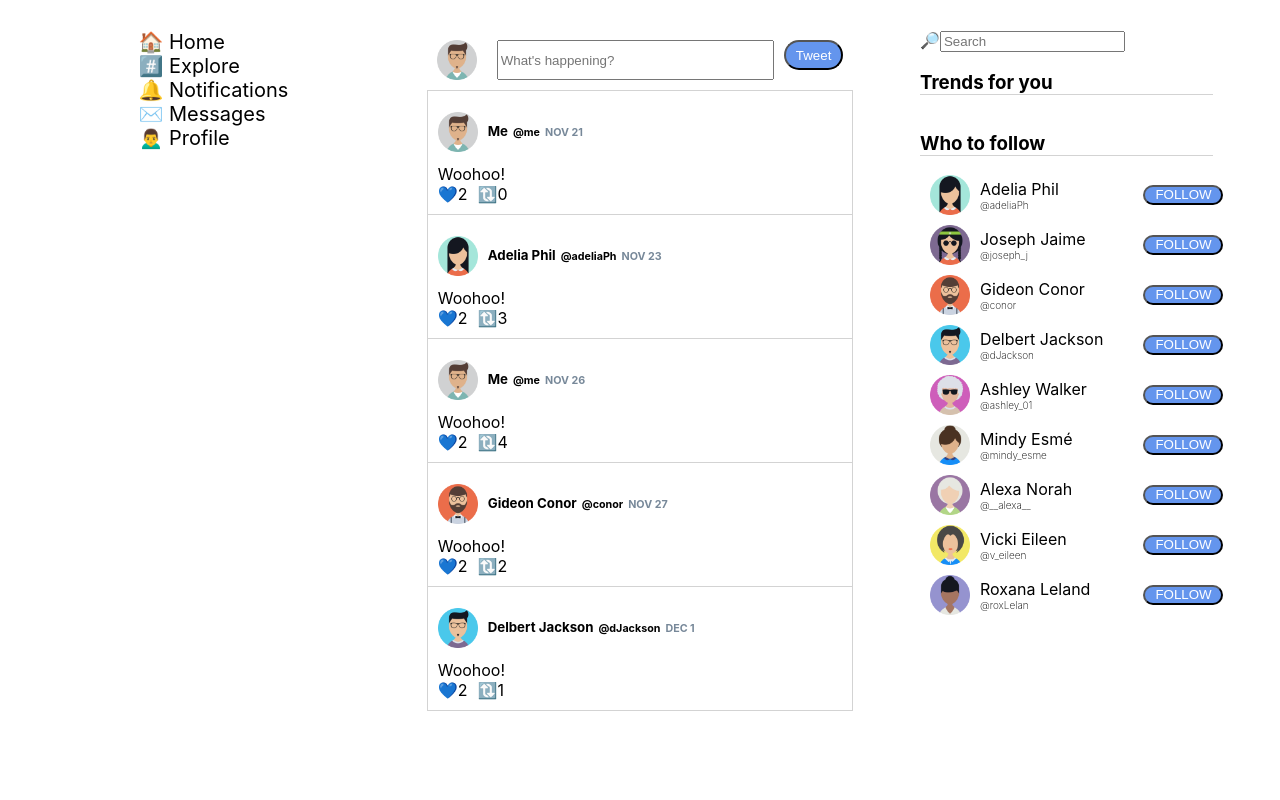
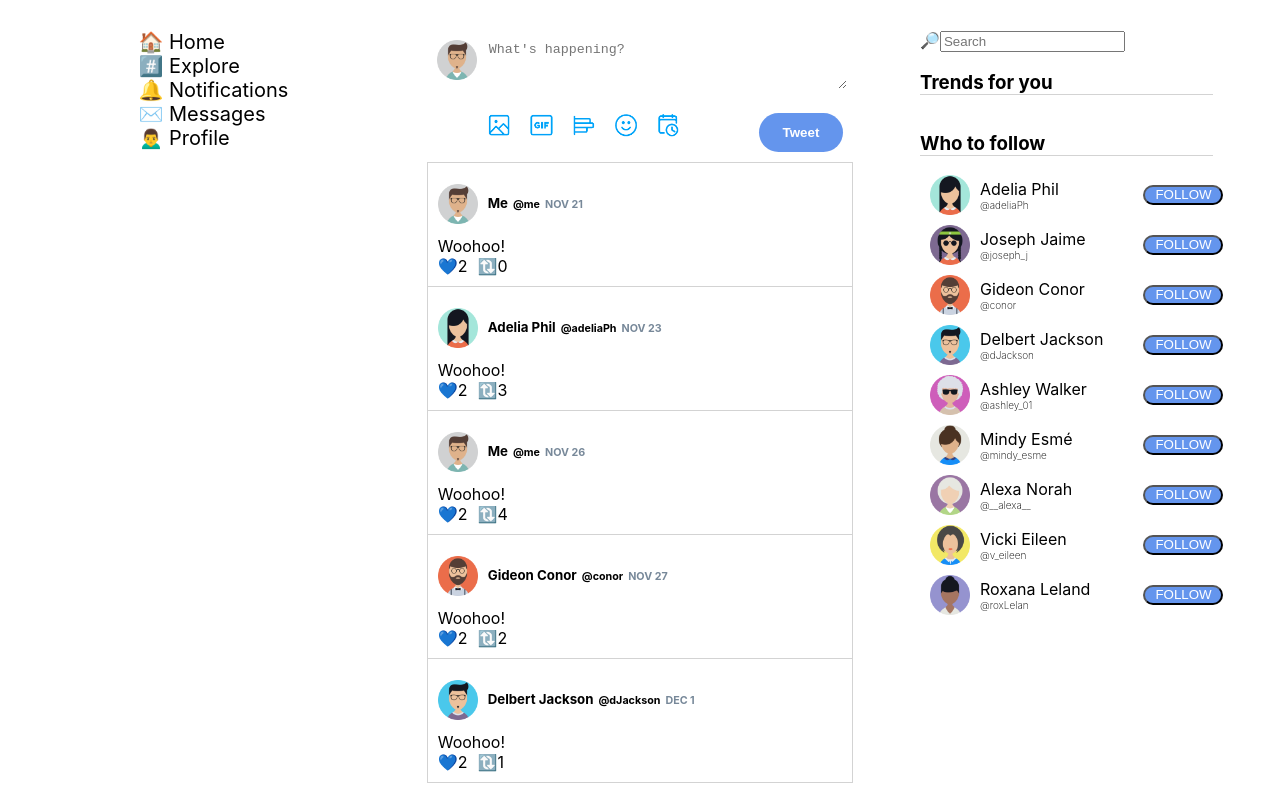
Before and after one commit to nicolas-amabile/twitter, a React (Create React App) app: page / in a window 1280 px wide. Built offline with nearby package versions, Linux system fonts and the light colour scheme.

Commit message:
feat: Update new tweet styles
Also, added image to mock tweet actions.

```diff
--- a/src/App.css
+++ b/src/App.css
@@ -113,17 +113,34 @@
 }
 
 .new-tweet-input {
-  flex: 1;
-  margin: 0 10px;
+  border: 0;
+  appearance: none;
+  width: 100%;
+  margin-bottom: 20px;
 }
 
 .new-tweet-button {
+  appearance: none;
+  border: 0;
   border-radius: 20px;
   background-color: cornflowerblue;
   color: white;
-  height: 30px;
-  padding: 0 10px;
+  font-weight: bold;
+  padding: 0.75rem 1.5rem;
   cursor: pointer;
+}
+
+.new-tweet-input-container {
+  flex: 1;
+}
+
+.new-tweet-action-container {
+  display: flex;
+  justify-content: space-between;
+}
+
+.new-tweet-action {
+  height: 25px;
 }
 
 .follow-button {
--- a/src/components/NewTweet.jsx
+++ b/src/components/NewTweet.jsx
@@ -27,15 +27,25 @@ export class NewTweet extends Component {
     if (!user || isEmpty(user)) {
       return null;
     }
+
     return (
       <div className="new-tweet">
         <Avatar src={user.avatar} />
-        <input
+
+        <div className="new-tweet-input-container">
+          <textarea
             className="new-tweet-input"
             placeholder="What's happening?"
             data-testid="new-tweet-input"
             onChange={({ target: { value } }) => this.setState({ text: value })}
+            rows={3}
           />
+
+          <div className="new-tweet-action-container">
+            <div>
+              <img className="new-tweet-action" src="images/mock-tweet-actions.png" alt="tweet actions" />
+            </div>
+
             <button
               className="new-tweet-button"
               type="button"
@@ -44,6 +54,8 @@ export class NewTweet extends Component {
             >
               Tweet
             </button>
+          </div>
+        </div>
       </div>
     );
   }
```
Also changed, not shown: public/images/mock-tweet-actions.png (added). Lines whose indentation alone changed are shown as unchanged.
